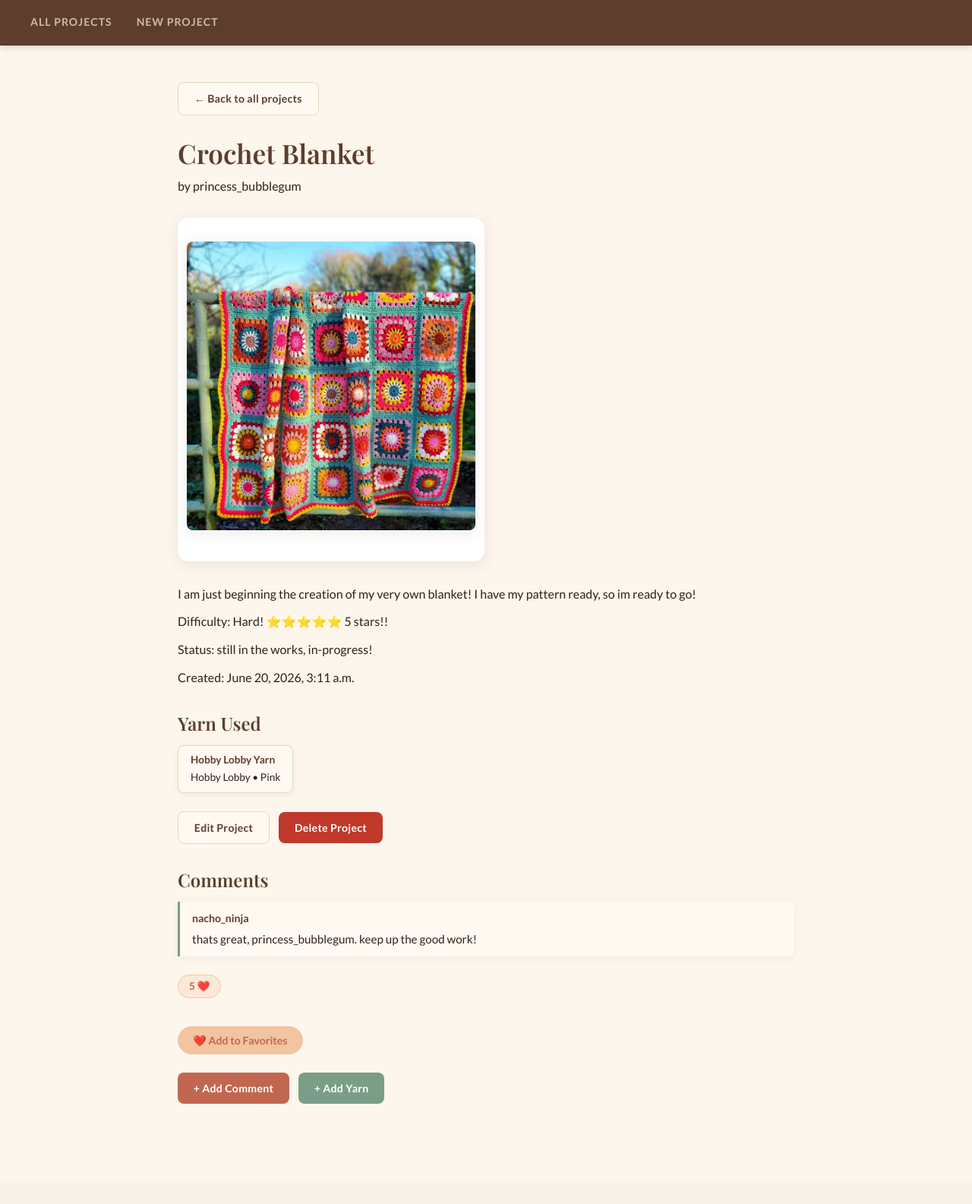
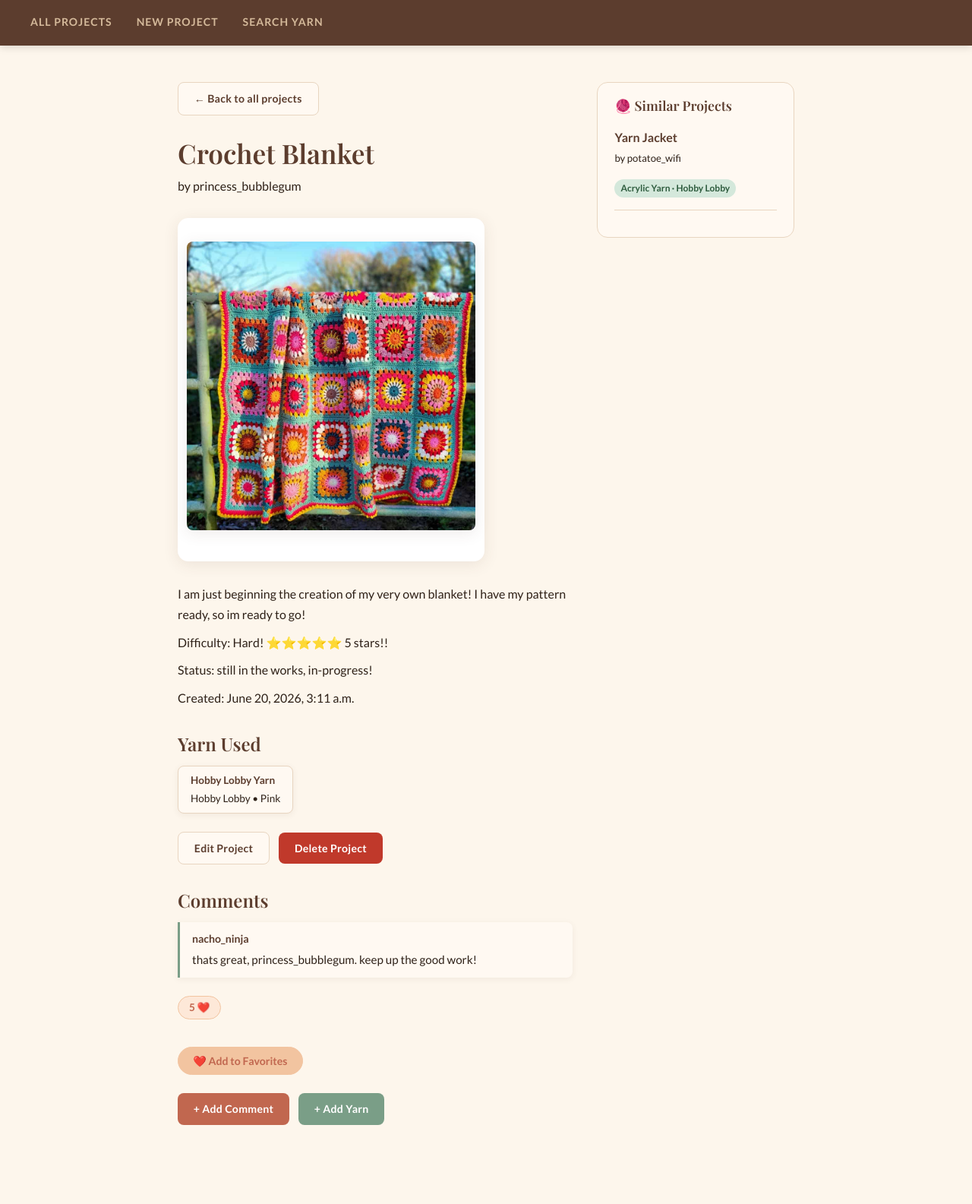
Before and after one commit to karachio/cs412, a Django app: page /crochet/project/1/ in a window 1280 px wide. Shown: the whole page at 76% size. Before the commit the page ends 1453 px from the top, so only its background shows below. Run offline with Django 5.2, Linux system fonts and the light colour scheme; data comes from the database, SQL or seed files in the repository; both versions use the stored data as it was after the commit.

Commit message:
added search feature and recommendation feature

```diff
--- a/crochet/models.py
+++ b/crochet/models.py
@@ -19,6 +19,7 @@ class Project(models.Model):
     # image_url = models.URLField(blank=True) ## new
     image_file = models.ImageField(blank=True) # so the user can upload an image of their progress
     project_status = models.TextField(blank=False)
+    category = models.TextField(blank=True, default='')
     date_created = models.DateTimeField(auto_now=True)
 
 
--- a/crochet/templates/crochet/base.html
+++ b/crochet/templates/crochet/base.html
@@ -22,6 +22,8 @@ crochet/base.html
     <a href="{% url 'project-list' %}">All Projects</a>
 
     <a href="{% url 'create-project' %}">New Project</a>
+
+    <a href="{% url 'yarn-search' %}">Search Yarn</a>
 </nav>
 
 
--- a/crochet/templates/crochet/create_comment.html
+++ b/crochet/templates/crochet/create_comment.html
@@ -16,7 +16,7 @@ crochet/create_comment.html
 
 {% block content %}
 
-<a href="{% url 'project-detail' object.pk %}" class="btn btn-secondary">
+<a href="{% url 'project-detail' project.pk %}" class="btn btn-secondary">
     ← Back to project
     </a>
     <br><br>
@@ -28,7 +28,8 @@ crochet/create_comment.html
     <table>
         {{ form.as_table }}
     </table>
-    <input type="submit" value="Post Comment">
+    <br><br>
+    <input type="submit" value="Post Comment" class="btn btn-secondary">
 </form>
 
 {% endblock %}
--- a/crochet/templates/crochet/project_detail.html
+++ b/crochet/templates/crochet/project_detail.html
@@ -7,22 +7,21 @@ crochet/project_detail.html
     display the details of a project
 -->
 {% extends 'crochet/base.html' %}
-
 {% load static %}
-
-
 
 {% block title %}{{ project.title }}{% endblock %}
 
 {% block content %}
 
-<a href="{% url 'project-list' %}" class="btn btn-secondary">
-    ← Back to all projects
-</a>
+<div style="display: flex; gap: 2rem; align-items: flex-start;">
+
+
+    <div style="flex: 1;">
+
+        <a href="{% url 'project-list' %}" class="btn btn-secondary">← Back to all projects</a>
         <br><br>
 
         <h1>{{ project.title }}</h1>
-
         <p>by {{ project.creator }}</p>
 
         {% if project.image_file %}
@@ -32,17 +31,12 @@ crochet/project_detail.html
         {% endif %}
 
         <p>{{ project.description }}</p>
-
         <p>Difficulty: {{ project.difficulty_level }}</p>
-
         <p>Status: {{ project.project_status }}</p>
-
         <p>Created: {{ project.date_created }}</p>
 
         <h2>Yarn Used</h2>
-
         <div class="yarn-list">
-
             {% for yarn in project.yarn_set.all %}
                 <div class="yarn-chip">
                     <strong>{{ yarn.name }}</strong><br>
@@ -51,23 +45,15 @@ crochet/project_detail.html
             {% empty %}
                 <p class="empty">No yarn added yet.</p>
             {% endfor %}
-
         </div>
 
         <div class="action-row">
-    <a href="{% url 'update-project' project.pk %}" class="btn btn-secondary">
-        Edit Project
-    </a>
-
-    <a href="{% url 'delete-project' project.pk %}" class="btn btn-danger">
-        Delete Project
-    </a>
+            <a href="{% url 'update-project' project.pk %}" class="btn btn-secondary">Edit Project</a>
+            <a href="{% url 'delete-project' project.pk %}" class="btn btn-danger">Delete Project</a>
         </div>
 
         <h2>Comments</h2>
-
         <div class="comment-list">
-
             {% for comment in comments %}
                 <div class="comment">
                     <div class="commenter">{{ comment.commenter }}</div>
@@ -76,15 +62,10 @@ crochet/project_detail.html
             {% empty %}
                 <p class="empty">No comments yet.</p>
             {% endfor %}
-
         </div>
 
         <div class="action-row">
-
-    <div class="favorites-count">
-        {{ favorites }} ❤️
-    </div>
-
+            <div class="favorites-count">{{ favorites }} ❤️</div>
         </div>
 
         <form method="POST" action="{% url 'favorite-project' project.pk %}" class="favorite-form">
@@ -94,14 +75,48 @@ crochet/project_detail.html
         </form>
 
         <div class="action-row">
+            <a href="{% url 'add-comment' project.pk %}" class="btn btn-primary">+ Add Comment</a>
+            <a href="{% url 'add-yarn' project.pk %}" class="btn btn-sage">+ Add Yarn</a>
+        </div>
 
-    <a href="{% url 'add-comment' project.pk %}" class="btn btn-primary">
-        + Add Comment
+    </div>
+
+
+
+{% if similar_projects %}
+<div style="
+    width: 260px;
+    flex-shrink: 0;
+    background: var(--warm-white);
+    border: 1px solid var(--border);
+    border-radius: var(--radius);
+    padding: 1.2rem 1.4rem;
+    position: sticky;
+    top: 80px;
+">
+    <h3 style="margin-top: 0; margin-bottom: 1rem;">🧶 Similar Projects</h3>
+    {% for item in similar_projects %}
+        <div style="margin-bottom: 1rem; padding-bottom: 1rem; border-bottom: 1px solid var(--border);">
+            <a href="{% url 'project-detail' item.project.pk %}" style="font-weight: 700; color: var(--brown);">
+                {{ item.project.title }}
             </a>
-
-    <a href="{% url 'add-yarn' project.pk %}" class="btn btn-sage">
-        + Add Yarn
-    </a>
+            <p class="meta" style="font-size: 0.82rem; margin-top: 0.2rem;">by {{ item.project.creator }}</p>
+            {% for yarn in item.matching_yarn %}
+                <span style="
+                    display: inline-block;
+                    margin-top: 0.4rem;
+                    padding: 2px 8px;
+                    background: var(--sage-light);
+                    color: #2e5c3e;
+                    border-radius: 20px;
+                    font-size: 0.75rem;
+                    font-weight: 700;
+                ">{{ yarn.name }} · {{ yarn.brand }}</span>
+            {% endfor %}
+        </div>
+    {% endfor %}
+</div>
+{% endif %}
 
 </div>
 
--- a/crochet/urls.py
+++ b/crochet/urls.py
@@ -15,4 +15,5 @@ urlpatterns = [
     path('project/<int:pk>/favorite/', views.FavoriteProjectView.as_view(), name='favorite-project'),
     path('project/<int:pk>/update/', views.UpdateProjectView.as_view(), name='update-project'),
     path('project/<int:pk>/delete/', views.DeleteProjectView.as_view(), name='delete-project'),
+    path('yarn/search/', views.SearchYarnView.as_view(), name='yarn-search'),
 ]
--- a/crochet/views.py
+++ b/crochet/views.py
@@ -9,12 +9,26 @@ from django.views.generic import ListView, DetailView, CreateView, UpdateView, D
 from django.views import View
 from django.urls import reverse, reverse_lazy
 from .models import Project, Comment, Yarn, Favorite
+from django.db.models import Q
 
 # for the class projectlistview to show list of projects
 class ProjectListView(ListView):
     model = Project
     template_name = 'crochet/project_list.html'
     context_object_name = 'projects'
+
+    def get_queryset(self):
+        queryset = Project.objects.all()
+        category = self.request.GET.get('category', '')
+        if category:
+            queryset = queryset.filter(category__icontains=category)
+        return queryset
+
+    def get_context_data(self, **kwargs):
+        context = super().get_context_data(**kwargs)
+        context['selected_category'] = self.request.GET.get('category', '')
+        context['categories'] = Project.objects.exclude(category='').values_list('category', flat=True).distinct()
+        return context
 
 # for the class projectdetailview to show project detail
 class ProjectDetailView(DetailView):
@@ -26,13 +40,36 @@ class ProjectDetailView(DetailView):
         context = super().get_context_data(**kwargs)
         context['comments'] = Comment.objects.filter(project=self.object)
         context['favorites'] = Favorite.objects.filter(project=self.object).count()
+
+        yarns = Yarn.objects.filter(project=self.object)
+        context['yarns'] = yarns
+
+        yarn_brands = list(yarns.values_list('brand', flat=True))
+        yarn_names = list(yarns.values_list('name', flat=True))
+
+        similar_raw = Project.objects.filter(
+            Q(yarn__brand__in=yarn_brands) | Q(yarn__name__in=yarn_names)
+        ).exclude(pk=self.object.pk).distinct()[:3]
+
+        # attach matching yarn info to each similar project
+        similar_projects = []
+        for p in similar_raw:
+            matching = Yarn.objects.filter(project=p).filter(
+                Q(brand__in=yarn_brands) | Q(name__in=yarn_names)
+            )
+            similar_projects.append({
+                'project': p,
+                'matching_yarn': matching,
+            })
+
+        context['similar_projects'] = similar_projects
         return context
 
 # for the class createprojectview to create projects
 class CreateProjectView(CreateView):
     model = Project
     template_name = 'crochet/create_project.html'
-    fields = ['title', 'creator', 'description', 'difficulty_level', 'image_file', 'project_status']
+    fields = ['title', 'creator', 'description', 'difficulty_level', 'image_file', 'project_status', 'category']
 
     def get_success_url(self):
         return reverse('project-list')
@@ -88,7 +125,7 @@ class FavoriteProjectView(View):
 class UpdateProjectView(UpdateView):
     model = Project
     template_name = 'crochet/update_project.html'
-    fields = ['title', 'creator', 'description', 'difficulty_level', 'image_file', 'project_status']
+    fields = ['title', 'creator', 'description', 'difficulty_level', 'image_file', 'project_status', 'category']
 
     def get_success_url(self):
         return reverse('project-detail', kwargs={'pk': self.kwargs['pk']})
@@ -99,3 +136,27 @@ class DeleteProjectView(DeleteView):
     model = Project
     template_name = 'crochet/delete_project.html'
     success_url = reverse_lazy('project-list')
+
+
+
+
+# for the class searchyarnview, to search for yarn similarities
+class SearchYarnView(ListView):
+    model = Yarn
+    template_name = 'crochet/yarn_search.html'
+    context_object_name = 'yarns'
+
+    def get_queryset(self):
+        query = self.request.GET.get('q', '')
+        if query:
+            return Yarn.objects.filter(
+                Q(name__icontains=query) |
+                Q(brand__icontains=query) |
+                Q(color__icontains=query)
+            )
+        return Yarn.objects.none()
+
+    def get_context_data(self, **kwargs):
+        context = super().get_context_data(**kwargs)
+        context['query'] = self.request.GET.get('q', '')
+        return context
```
Also changed, not shown: crochet/templates/crochet/project_list.html (+24 -0 lines), crochet/templates/crochet/yarn_search.html (added, +36 -0 lines), crochet/migrations/0002_project_category.py (added), db.sqlite3. Lines whose indentation alone changed are shown as unchanged.
